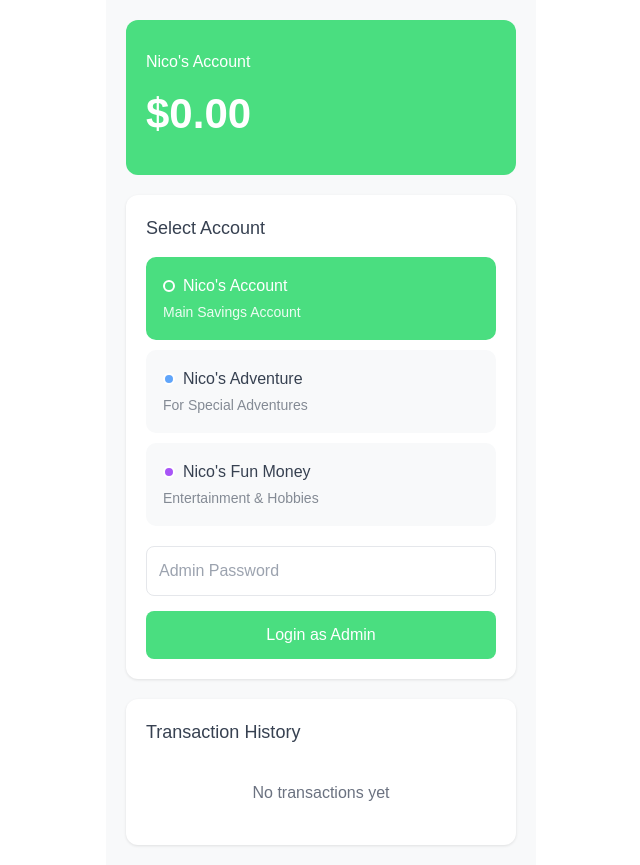
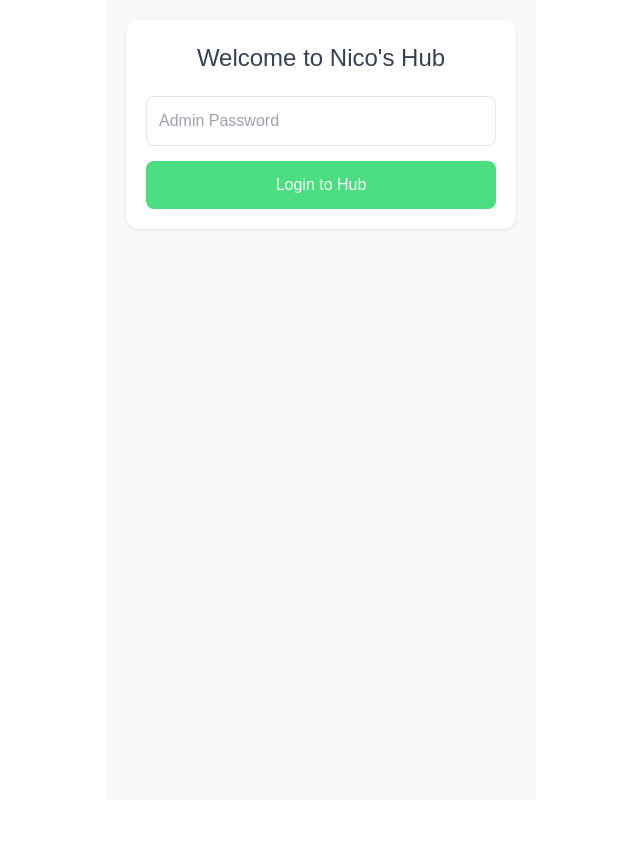
Before and after one commit to enataliaramos/savings-tracker-nico, a Next.js app: page / in a window 1280 px wide. Shown: the whole page, without its empty margins (319-959 px from the left). After the commit the page ends 800 px from the top, so only its background shows below. Built offline with nearby package versions, Linux system fonts and the light colour scheme.

Commit message:
Update SavingsTracker.tsx

```diff
--- a/components/SavingsTracker.tsx
+++ b/components/SavingsTracker.tsx
@@ -74,6 +74,7 @@ export default function SavingsTracker() {
   const [isAdmin, setIsAdmin] = useState(false);
   const [password, setPassword] = useState('');
   const [editingId, setEditingId] = useState<string | null>(null);
+  const [showCardSelect, setShowCardSelect] = useState(true);
 
   useEffect(() => {
     localStorage.setItem('balances', JSON.stringify(balances));
@@ -158,8 +159,199 @@ export default function SavingsTracker() {
     setAmount('');
     setNote('');
   };
+  const handleCardSelect = (cardId: string) => {
+    setSelectedCard(cardId);
+    setShowCardSelect(false);
+  };
 
+  const totalSavings = Object.values(balances).reduce((sum, balance) => sum + balance, 0);
   const currentCard = availableCards.find(c => c.id === selectedCard) || availableCards[0];
+
+  if (!isAdmin) {
+    return (
+      <div style={{
+        maxWidth: '430px',
+        margin: '0 auto',
+        minHeight: '100vh',
+        backgroundColor: '#f8f9fa',
+        padding: '20px'
+      }}>
+        <div style={{
+          backgroundColor: 'white',
+          padding: '20px',
+          borderRadius: '12px',
+          marginBottom: '20px',
+          boxShadow: '0 1px 3px rgba(0,0,0,0.1)'
+        }}>
+          <h3 style={{
+            fontSize: '24px',
+            fontWeight: '500',
+            marginBottom: '20px',
+            color: '#374151',
+            textAlign: 'center'
+          }}>
+            Welcome to Nico&apos;s Hub
+          </h3>
+          <input
+            type="password"
+            placeholder="Admin Password"
+            value={password}
+            onChange={e => setPassword(e.target.value)}
+            style={{
+              width: '100%',
+              padding: '12px',
+              borderRadius: '8px',
+              border: '1px solid #e5e7eb',
+              fontSize: '16px',
+              marginBottom: '15px'
+            }}
+          />
+          <button
+            onClick={() => setIsAdmin(password === '123456')}
+            style={{
+              width: '100%',
+              padding: '12px',
+              backgroundColor: '#4ade80',
+              color: 'white',
+              border: 'none',
+              borderRadius: '8px',
+              fontSize: '16px',
+              cursor: 'pointer'
+            }}
+          >
+            Login to Hub
+          </button>
+        </div>
+      </div>
+    );
+  }
+
+  if (showCardSelect) {
+    return (
+      <div style={{
+        maxWidth: '430px',
+        margin: '0 auto',
+        minHeight: '100vh',
+        backgroundColor: '#f8f9fa',
+        padding: '20px'
+      }}>
+        <div style={{
+          backgroundColor: 'white',
+          padding: '20px',
+          borderRadius: '12px',
+          marginBottom: '20px',
+          boxShadow: '0 1px 3px rgba(0,0,0,0.1)'
+        }}>
+          <h3 style={{
+            fontSize: '18px',
+            fontWeight: '500',
+            marginBottom: '15px',
+            color: '#374151'
+          }}>
+            Select Account
+          </h3>
+
+          <div style={{
+            display: 'flex',
+            flexDirection: 'column',
+            gap: '10px',
+            marginBottom: '20px'
+          }}>
+            {availableCards.map(card => (
+              <div
+                key={card.id}
+                onClick={() => handleCardSelect(card.id)}
+                style={{
+                  padding: '15px',
+                  borderRadius: '10px',
+                  backgroundColor: '#f8f9fa',
+                  color: '#374151',
+                  cursor: 'pointer',
+                  transition: 'all 0.2s ease',
+                  border: `2px solid ${card.color}`,
+                  display: 'flex',
+                  flexDirection: 'column',
+                  gap: '4px'
+                }}
+              >
+                <div style={{
+                  fontWeight: '500',
+                  fontSize: '16px',
+                  display: 'flex',
+                  alignItems: 'center',
+                  gap: '8px'
+                }}>
+                  <span style={{
+                    backgroundColor: card.color,
+                    width: '12px',
+                    height: '12px',
+                    borderRadius: '50%',
+                    display: 'inline-block',
+                    border: '2px solid white'
+                  }}></span>
+                  {card.name}
+                  <span style={{
+                    marginLeft: 'auto',
+                    color: card.color,
+                    fontWeight: 'bold'
+                  }}>
+                    ${balances[card.id]?.toFixed(2) || '0.00'}
+                  </span>
+                </div>
+                <div style={{
+                  fontSize: '14px',
+                  opacity: 0.7
+                }}>
+                  {card.description}
+                </div>
+              </div>
+            ))}
+          </div>
+
+          <div style={{
+            backgroundColor: '#f8f9fa',
+            padding: '15px',
+            borderRadius: '10px',
+            marginBottom: '20px'
+          }}>
+            <div style={{
+              fontSize: '14px',
+              color: '#374151',
+              marginBottom: '5px'
+            }}>
+              Total Savings
+            </div>
+            <div style={{
+              fontSize: '24px',
+              fontWeight: 'bold',
+              color: '#374151'
+            }}>
+              ${totalSavings.toFixed(2)}
+            </div>
+          </div>
+
+          <button
+            onClick={() => {
+              setIsAdmin(false);
+              setPassword('');
+            }}
+            style={{
+              width: '100%',
+              padding: '12px',
+              backgroundColor: '#ef4444',
+              color: 'white',
+              border: 'none',
+              borderRadius: '8px',
+              fontSize: '16px',
+              cursor: 'pointer'
+            }}
+          >
+            Logout
+          </button>
+        </div>
+      </div>
+    );
+  }
 
   return (
     <div style={{
@@ -189,7 +381,6 @@ export default function SavingsTracker() {
       </div>
 
       {/* Action Buttons */}
-      {isAdmin ? (
       <div style={{
         backgroundColor: 'white',
         padding: '20px',
@@ -198,7 +389,7 @@ export default function SavingsTracker() {
         boxShadow: '0 1px 3px rgba(0,0,0,0.1)'
       }}>
         <button
-      onClick={() => setIsAdmin(false)}
+          onClick={() => setShowCardSelect(true)}
           style={{
             width: '100%',
             padding: '12px',
@@ -217,6 +408,7 @@ export default function SavingsTracker() {
         >
           ← Back to Cards
         </button>
+
         <input
           type="number"
           placeholder="Amount"
@@ -288,106 +480,6 @@ export default function SavingsTracker() {
           </button>
         )}
       </div>
-      ) : (
-        <div style={{
-          backgroundColor: 'white',
-          padding: '20px',
-          borderRadius: '12px',
-          marginBottom: '20px',
-          boxShadow: '0 1px 3px rgba(0,0,0,0.1)'
-        }}>
-          <h3 style={{
-            fontSize: '18px',
-            fontWeight: '500',
-            marginBottom: '15px',
-            color: '#374151'
-          }}>
-            Select Account
-          </h3>
-
-          <div style={{
-            display: 'flex',
-            flexDirection: 'column',
-            gap: '10px',
-            marginBottom: '20px'
-          }}>
-            {availableCards.map(card => (
-              <div
-                key={card.id}
-                onClick={() => setSelectedCard(card.id)}
-                style={{
-                  padding: '15px',
-                  borderRadius: '10px',
-                  backgroundColor: selectedCard === card.id ? card.color : '#f8f9fa',
-                  color: selectedCard === card.id ? 'white' : '#374151',
-                  cursor: 'pointer',
-                  transition: 'all 0.2s ease',
-                  border: `2px solid ${selectedCard === card.id ? card.color : 'transparent'}`,
-                  display: 'flex',
-                  flexDirection: 'column',
-                  gap: '4px'
-                }}
-              >
-                <div style={{
-                  fontWeight: '500',
-                  fontSize: '16px',
-                  display: 'flex',
-                  alignItems: 'center',
-                  gap: '8px'
-                }}>
-                  <span style={{
-                    backgroundColor: card.color,
-                    width: '12px',
-                    height: '12px',
-                    borderRadius: '50%',
-                    display: 'inline-block',
-                    border: '2px solid white'
-                  }}></span>
-                  {card.name}
-                </div>
-                <div style={{
-                  fontSize: '14px',
-                  opacity: selectedCard === card.id ? 0.9 : 0.6
-                }}>
-                  {card.description}
-                </div>
-              </div>
-            ))}
-          </div>
-
-          <div style={{ marginTop: '20px' }}>
-            <input
-              type="password"
-              placeholder="Admin Password"
-              value={password}
-              onChange={e => setPassword(e.target.value)}
-              style={{
-                width: '100%',
-                padding: '12px',
-                borderRadius: '8px',
-                border: '1px solid #e5e7eb',
-                fontSize: '16px',
-                marginBottom: '15px'
-              }}
-            />
-            <button
-              onClick={() => setIsAdmin(password === '123456')}
-              style={{
-                width: '100%',
-                padding: '12px',
-                backgroundColor: currentCard.color,
-                color: 'white',
-                border: 'none',
-                borderRadius: '8px',
-                fontSize: '16px',
-                cursor: 'pointer'
-              }}
-            >
-              Login as Admin
-            </button>
-          </div>
-        </div>
-      )}
 
       {/* Transactions */}
       <div style={{
@@ -427,7 +519,6 @@ export default function SavingsTracker() {
                 <div style={{ color: currentCard.color, fontWeight: '500' }}>
                   +${tx.amount.toFixed(2)}
                 </div>
-                {isAdmin && (
                 <div style={{ display: 'flex', gap: '5px' }}>
                   <button
                     onClick={() => handleEdit(tx)}
@@ -456,7 +547,6 @@ export default function SavingsTracker() {
                     🗑️
                   </button>
                 </div>
-                )}
               </div>
             </div>
           ))}
```
Lines whose indentation alone changed are shown as unchanged.
